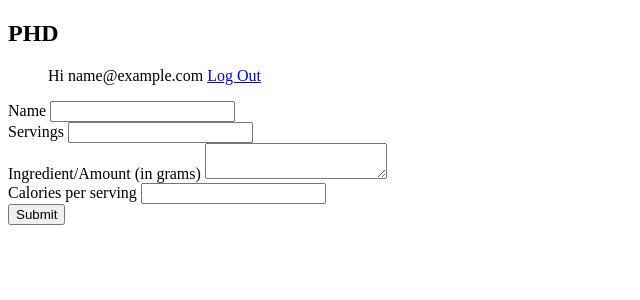
After one commit to narfman0/planetary-health-diet-backend, a Flask app: page /create/recipe/ in a window 1280 px wide. The commit adds this page. Shown: the top 300 px of the page, without its empty margins (0-640 px from the left). Run offline with Flask 2, Linux system fonts and the light colour scheme; a user stored in the database is signed in; tables that the repository leaves empty hold one stand-in row (values such as "Sample post").

Commit message:
-Add recipes

```diff
--- a/phd/api/recipes/models.py
+++ b/phd/api/recipes/models.py
@@ -16,5 +16,11 @@ recipe = api.model(
         "id": fields.Integer(description="Id of recipe", example=13),
         "name": fields.String(description="Name of recipe", example="Calzone"),
         "ingredients": fields.List(fields.Nested(recipe_ingredient)),
+        "servings": fields.Integer(
+            description="Number of servings recipe provides", example=4, default=1
+        ),
+        "calories_per_serving": fields.Integer(
+            description="Number of calories per serving", example=200
+        ),
     },
 )
--- /dev/null
+++ b/phd/templates/create_recipe.html
@@ -0,0 +1,14 @@
+{% extends 'base.html' %}
+
+{% block title %}Create Recipe{% endblock %}
+
+{% block content %}
+ <form method="POST">
+  {{ form.csrf_token }}
+  {{ form.name.label }} {{ form.name() }} <br />
+  {{ form.servings.label }} {{ form.servings() }} <br />
+  {{ form.ingredients.label }} {{ form.ingredients() }} <br />
+  {{ form.calories_per_serving.label }} {{ form.calories_per_serving() }} <br />
+  <input type="submit" value="Submit">
+</form>
+{% endblock %}
--- a/phd/web/app.py
+++ b/phd/web/app.py
@@ -16,25 +16,35 @@ from phd.web import forms
 blueprint = Blueprint("web", __name__)
 
 
-def food_group_choices():
-    return [(fg.id, fg.name) for fg in food_groups.list_food_groups()]
-
-
 @blueprint.route("/")
 @login_required
 def index():
     ingredients = db.get_entities("ingredient", "user_id", flask_login.current_user.id)
-    return render_template("index.html", ingredients=ingredients)
+    ingredient_map = {int(ingredient["id"]): ingredient for ingredient in ingredients}
+    recipes = db.get_entities("recipe", "user_id", flask_login.current_user.id)
+    meals = db.get_entities("meal", "user_id", flask_login.current_user.id)
+    for recipe in recipes:
+        for ingredient in recipe["ingredients"]:
+            ingredient["name"] = ingredient_map[int(ingredient["id"])]["name"]
+    return render_template(
+        "index.html",
+        food_groups=food_groups.list_food_groups(),
+        ingredients=ingredients,
+        recipes=recipes,
+        meals=meals,
+    )
 
 
 @blueprint.route("/create/ingredient/", methods=["GET", "POST"])
 @login_required
 def create_ingredient():
     form = forms.CreateIngredientForm()
-    form.food_group.choices = food_group_choices()
+    form.food_group.choices = [
+        (fg.id, fg.name) for fg in food_groups.list_food_groups()
+    ]
     if form.validate_on_submit():
         item = dict(
-            food_group_id=form.data["food_group"],
+            food_group_id=int(form.data["food_group"]),
             name=form.data["name"],
             user_id=flask_login.current_user.id,
         )
@@ -43,3 +53,30 @@ def create_ingredient():
     return render_template(
         "create_ingredient.html", food_groups=food_groups.list_food_groups(), form=form
     )
+
+
+@blueprint.route("/create/recipe/", methods=["GET", "POST"])
+@login_required
+def create_recipe():
+    form = forms.CreateRecipeForm()
+    if form.validate_on_submit():
+        ingredients = []
+        for line in form.data["ingredients"].splitlines():
+            ingredient, amount = line.rsplit(" ", 1)
+            ingredient_candidate = db.get_entity("ingredient", "name", ingredient)
+            if ingredient_candidate:
+                ingredient = ingredient_candidate["id"]
+            else:
+                raise Exception(f"No ingredient found with name {ingredient}")
+            amount = float(amount)
+            ingredients.append(dict(id=ingredient, amount=amount))
+        item = dict(
+            name=form.data["name"],
+            servings=form.data["servings"],
+            calories_per_serving=form.data.get("calories_per_serving", None),
+            ingredients=ingredients,
+            user_id=flask_login.current_user.id,
+        )
+        db.put_entity("recipe", item)
+        return redirect("/")
+    return render_template("create_recipe.html", form=form)
--- a/phd/web/forms.py
+++ b/phd/web/forms.py
@@ -1,8 +1,17 @@
 from flask_wtf import FlaskForm
-from wtforms import SelectField, StringField
+from wtforms import IntegerField, SelectField, StringField, TextAreaField
 from wtforms.validators import DataRequired
 
 
 class CreateIngredientForm(FlaskForm):
     name = StringField("Name", validators=[DataRequired()])
     food_group = SelectField("Food Group", coerce=int, validators=[DataRequired()])
+
+
+class CreateRecipeForm(FlaskForm):
+    name = StringField("Name", validators=[DataRequired()])
+    servings = IntegerField("Servings", validators=[DataRequired()])
+    calories_per_serving = IntegerField("Calories per serving")
+    ingredients = TextAreaField(
+        "Ingredient/Amount (in grams)", validators=[DataRequired()]
+    )
```
Also changed, not shown: phd/db.py (+6 -1 lines), phd/templates/create_meal.html (added, +12 -0 lines), phd/templates/index.html (+23 -2 lines).
